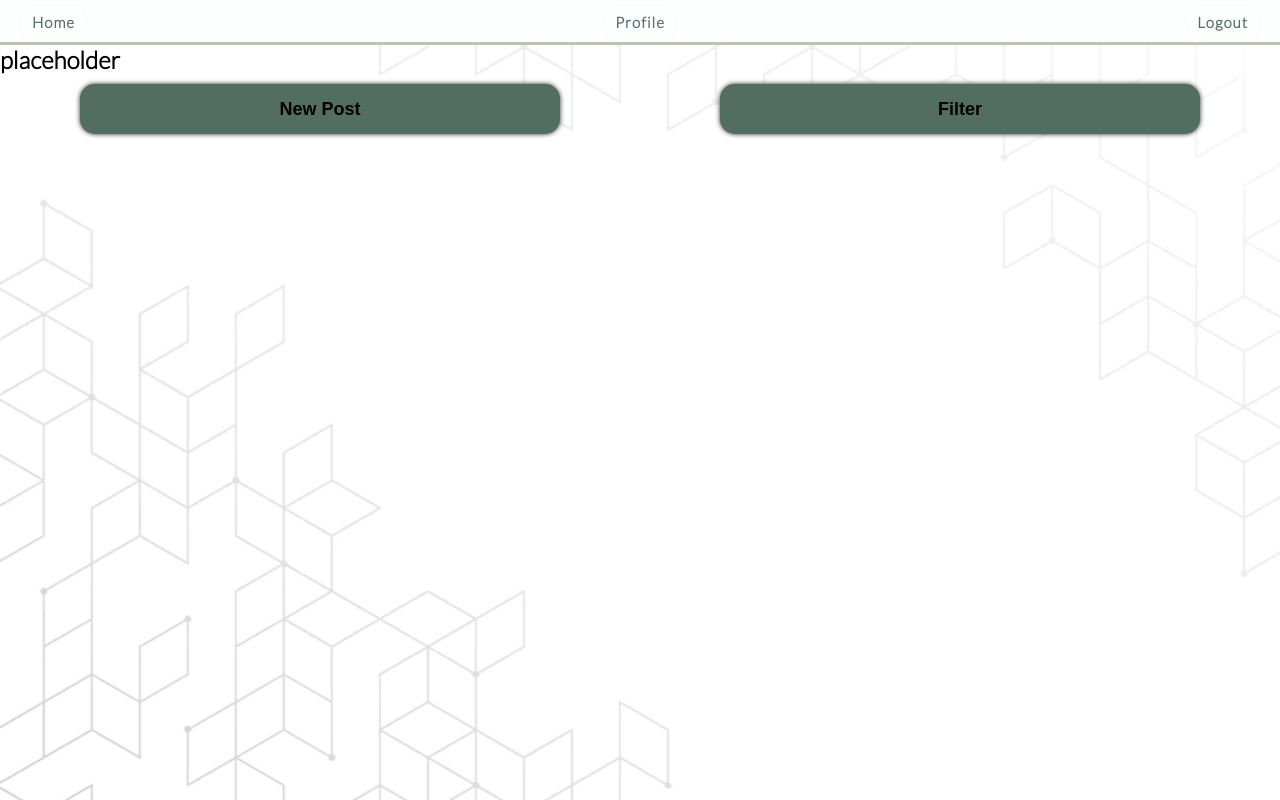
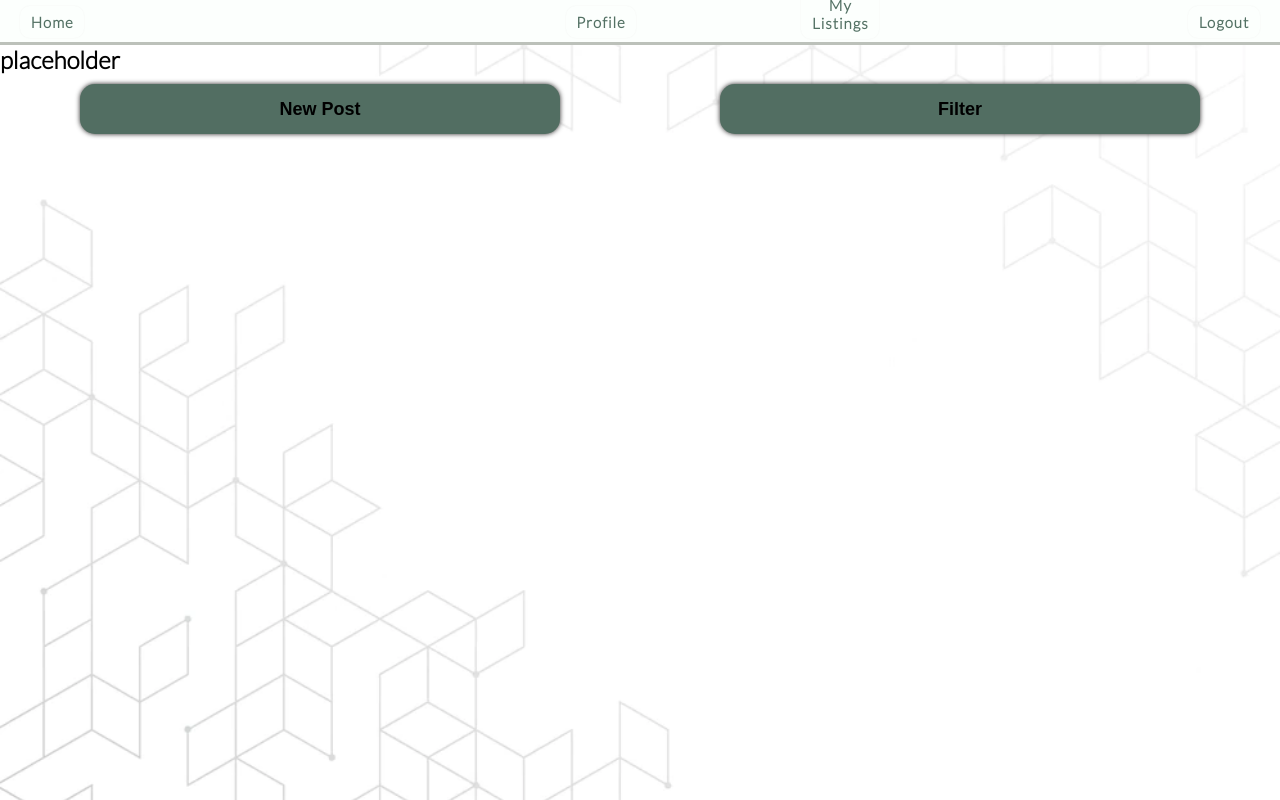
Before and after one commit to MonB003/2800-202210-BBY22, a website: page app/main.html in a window 1280 px wide. Drawn offline with Linux system fonts and the light colour scheme; no server answers; files whose address does not match are found by name.

Commit message:
added myListings button to main.html

```diff
--- a/app/main.html
+++ b/app/main.html
@@ -23,6 +23,9 @@
             </div>
             <div id="profileContainer">
                 <button id="profile" class="nav-button">Profile</button>
+            </div>
+            <div id="listingContainer">
+                <button id="mylistings" class="nav-button">My Listings</button>
             </div>
             <div id="logoutContainer">
                 <form action="/logout" method="get" id="logoutForm">
--- a/public/css/main.css
+++ b/public/css/main.css
@@ -8,7 +8,7 @@
 
 #navbar {
     display: grid;
-    grid-template-columns: 33% 33% 33%;
+    grid-template-columns: 25% 25% 25% 25%;
     font-family: 'Nanum Gothic', sans-serif;
     font-weight: bold;
     border-bottom-style: solid;
@@ -71,13 +71,13 @@
 }
 
 #homeContainer {
-    grid-area: 1/2/2/3;
+    grid-area: 1/1/2/2;
     width: 100%;
     padding-top: 15px;
 }
 
 #profileContainer {
-    grid-area: 1/1/2/2;
+    grid-area: 1/2/2/3;
     width: 100%;
     padding-top: 15px;
     align-items: center;
@@ -85,7 +85,7 @@
 }
 
 #logoutContainer {
-    grid-area: 1/3/2/4;
+    grid-area: 1/4/2/5;
     width: 100%;
     padding-top: 15px;
 }
--- a/public/js/clientMain.js
+++ b/public/js/clientMain.js
@@ -1,6 +1,6 @@
 "use strict";
 
-// When profile button is clicked, direct to profile page
+// When profile button is clicked, redirect to profile page
 document.querySelector("#profile").addEventListener("click", function (e) {
     window.location.replace("/profile");
 });
@@ -10,9 +10,14 @@ document.querySelector("#home").addEventListener("click", function (e) {
     window.location.replace("/main");
 });
 
-// When new post button is clicked, direct to newPost page
+// When new post button is clicked, redirect to newPost page
 document.querySelector("#newPostPageBtn").addEventListener("click", function (e) {
     window.location.replace("/newPost");
+});
+
+// When my listings button is clicked, redirect to myListings page
+document.querySelector("#mylistings").addEventListener("click", function (e) {
+    window.location.replace("/mylistings");
 });
 
 //toggle filter menu
```
